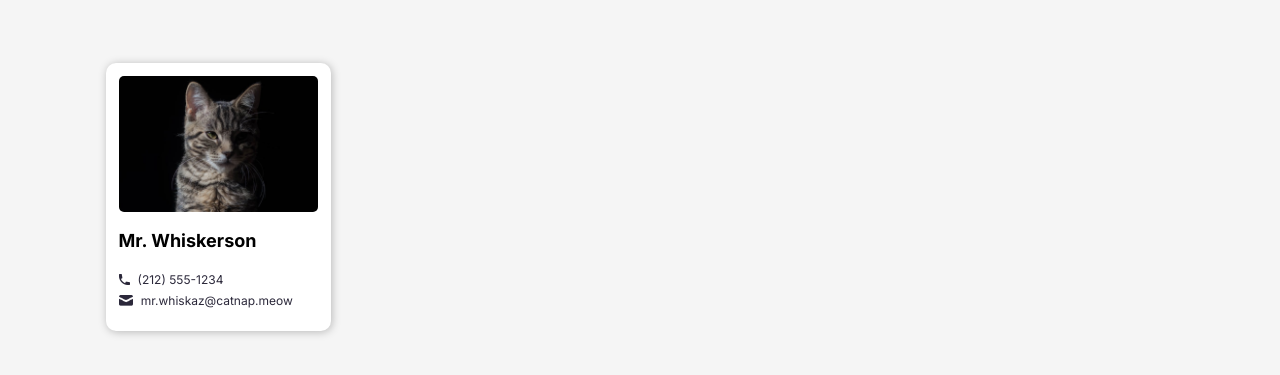
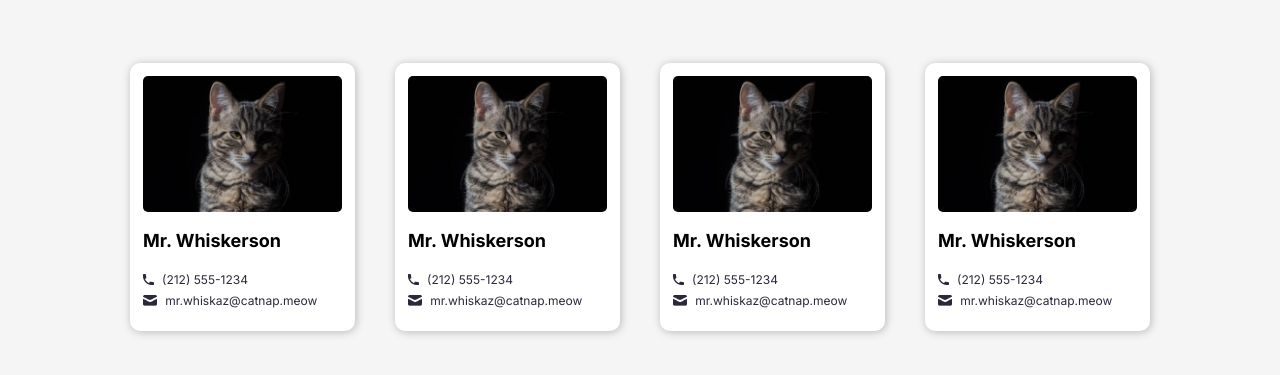
Before and after one commit to mudimurtala/BuildAndLearn, a React (Vite) app in the folder practiceReact/: page / in a window 1280 px wide. Shown: the part 203-578 px from the top of the page. Built offline with nearby package versions, Linux system fonts and the light colour scheme.

Commit message:
Add files

```diff
--- a/practiceReact/App.jsx
+++ b/practiceReact/App.jsx
@@ -3,7 +3,30 @@ import Contact from "./Contact"
 export default function App() {
     return (
         <div className="contacts">
-            <Contact />
+            <Contact
+                img="./images/mr-whiskerson.png"
+                name="Mr. Whiskerson"
+                phone="(212) 555-1234"
+                email="mr.whiskaz@catnap.meow"
+            />
+            <Contact
+                img="./images/fluffykins.png"
+                name="Fluffykins"
+                phone="(212) 555-2345"
+                email="fluff@me.com"
+            />
+            <Contact
+                img="./images/felix.png"
+                name="Felix"
+                phone="(212) 555-4567"
+                email="thecat@hotmail.com"
+            />
+            <Contact
+                img="./images/pumpkin.png"
+                name="Pumpkin"
+                phone="(0800) CAT KING"
+                email="pumpkin@scrimba.com"
+            />
         </div>
     )
 }
```
